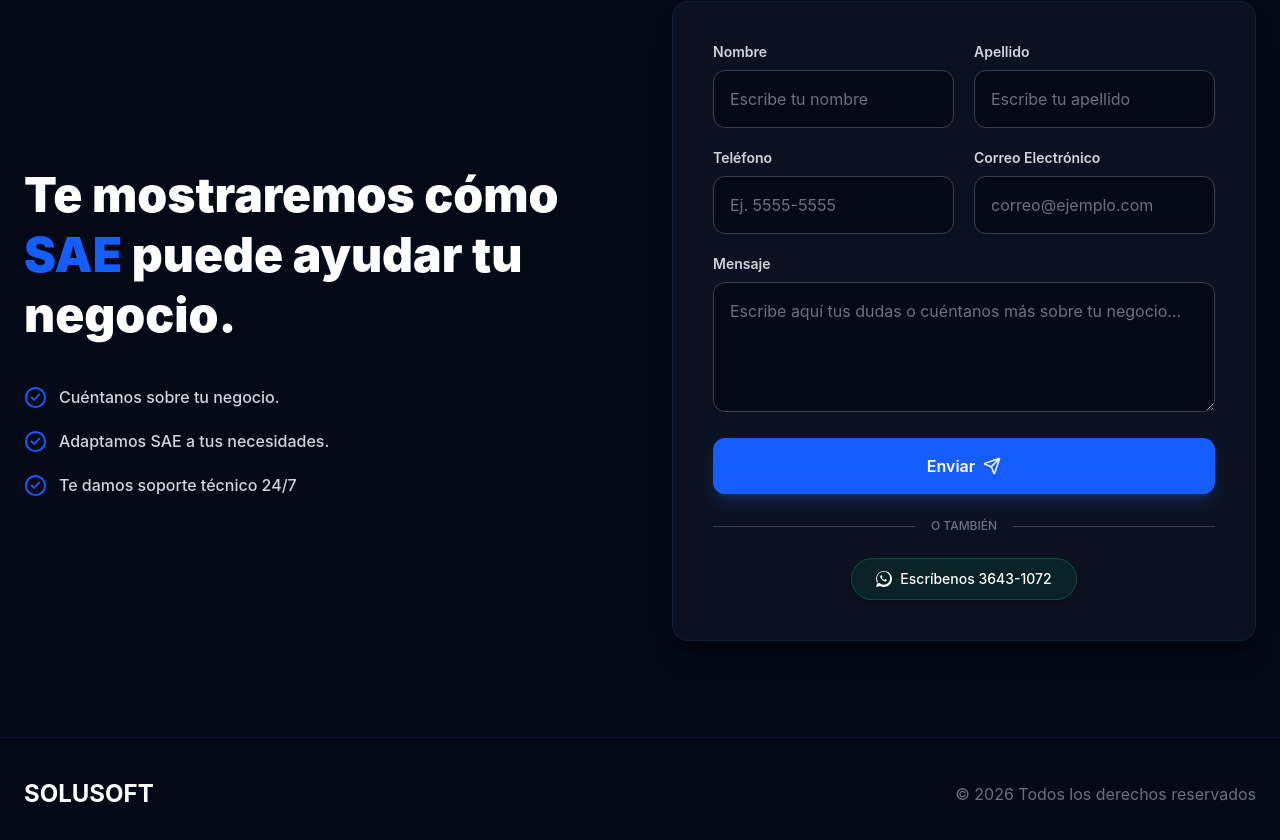
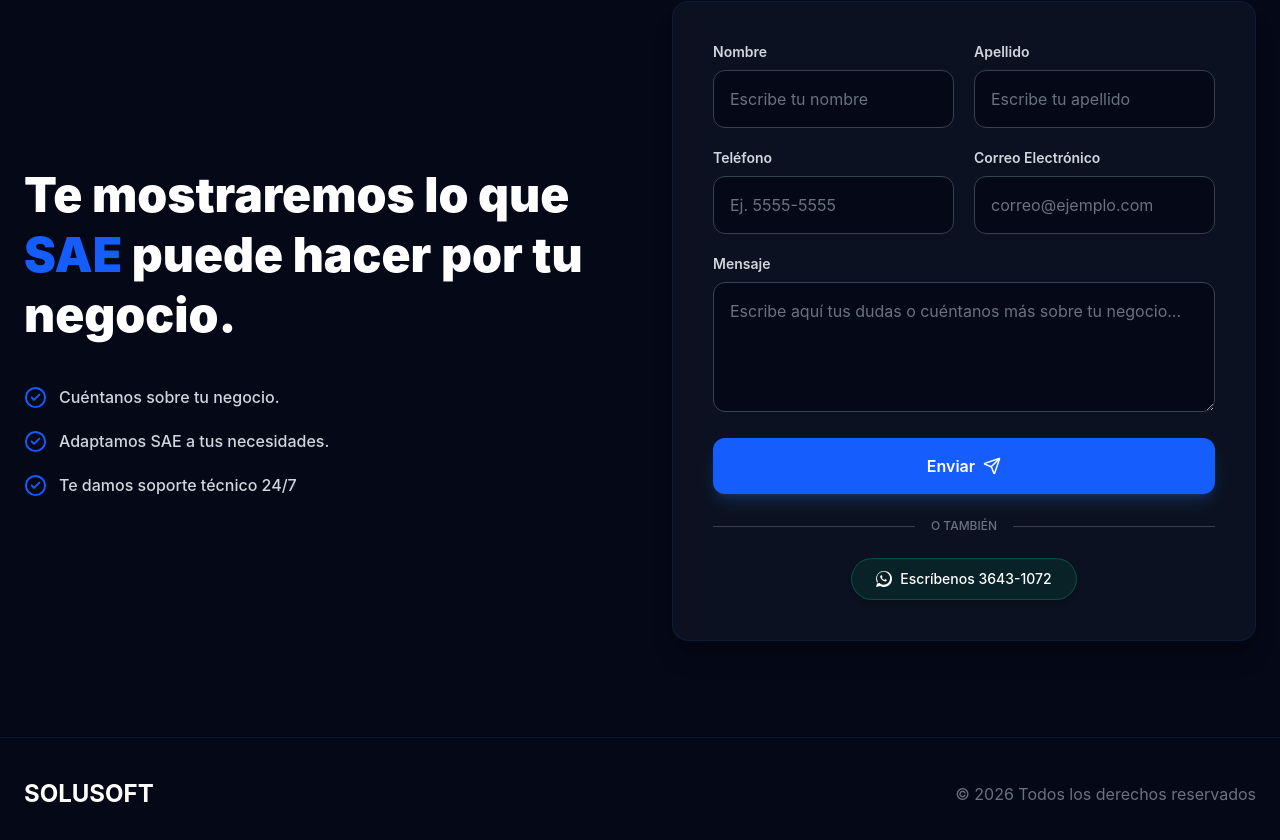
Before and after one commit to selvin270/solusoft-web, a React (Vite) app: page / in a window 1280 px wide. Shown: the part 2246-3086 px from the top of the page. Built offline with nearby package versions, Linux system fonts and the light colour scheme.

Commit message:
modificaciones finales

```diff
--- a/src/components/Formulario.jsx
+++ b/src/components/Formulario.jsx
@@ -116,13 +116,13 @@
 
                         <h2 className="mt-5 text-4xl md:text-5xl font-black leading-tight text-white">
 
-                            Te mostraremos cómo{" "}
+                            Te mostraremos lo que{" "}
 
                             <span className="text-blue-600">
                                 SAE
                             </span>{" "}
 
-                            puede ayudar tu negocio.
+                            puede hacer por tu negocio.
 
                         </h2>
 
```
